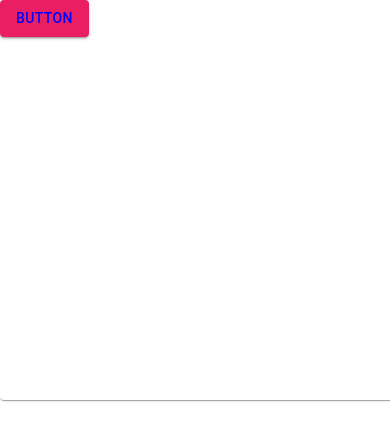
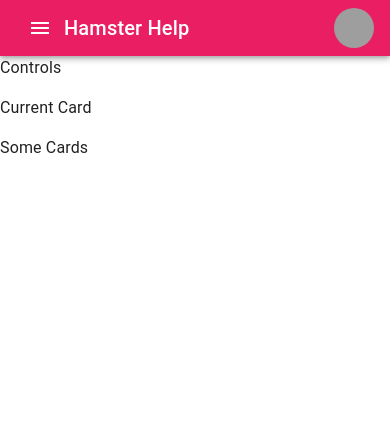
Before and after one commit to Team-Turbo-Hamster/Hamster-Help-FE, a React (Create React App) app: page /tutor in a window 390 px wide. Shown: the top 440 px of the page. Built offline with nearby package versions, Linux system fonts and the light colour scheme; grey boxes are pictures that could not be loaded.

Commit message:
Added basic layout grid and responsive nav menu

```diff
--- a/package.json
+++ b/package.json
@@ -15,6 +15,8 @@
     "axios": "^0.25.0",
     "react": "^17.0.2",
     "react-dom": "^17.0.2",
+    "react-router": "^6.2.1",
+    "react-router-dom": "^6.2.1",
     "react-scripts": "5.0.0",
     "web-vitals": "^0.2.4",
     "workbox-background-sync": "^5.1.4",
--- a/src/App.js
+++ b/src/App.js
@@ -1,13 +1,16 @@
 import React from "react";
-import { Paper } from "@mui/material";
-import ButtonComponent from "./components/ButtonComponent";
+import { Routes, Route } from "react-router-dom";
+
+import Layout from "./components/Layout";
+import Tutor from "./pages/Tutor";
+
 function App() {
   return (
-    <div className="App">
-      <Paper sx={{ width: "400px", height: "400px" }}>
-        <ButtonComponent />
-      </Paper>
-    </div>
+    <Routes>
+      <Route path="/" element={<Layout />}>
+        <Route path="tutor" element={<Tutor />} />
+      </Route>
+    </Routes>
   );
 }
 
--- /dev/null
+++ b/src/components/Layout.jsx
@@ -0,0 +1,34 @@
+import { Outlet } from "react-router-dom";
+import { useState } from "react";
+import { AppBar, Toolbar, Container } from "@mui/material";
+
+import SettingsMenu from "./SettingsMenu";
+import NavMenu from "./NavMenu";
+
+const Layout = (props) => {
+  const [anchorElNav, setAnchorElNav] = useState(null);
+
+  const handleCloseNavMenu = () => {
+    setAnchorElNav(null);
+  };
+
+  return (
+    <>
+      <AppBar position="static">
+        <Container maxWidth="xl">
+          <Toolbar disableGutters>
+            <NavMenu
+              anchorElNav={anchorElNav}
+              setAnchorElNav={setAnchorElNav}
+              handleCloseNavMenu={handleCloseNavMenu}
+            />
+            <SettingsMenu handleCloseNavMenu={handleCloseNavMenu} />
+          </Toolbar>
+        </Container>
+      </AppBar>
+      <Outlet />
+    </>
+  );
+};
+
+export default Layout;
--- /dev/null
+++ b/src/components/NavMenu.jsx
@@ -0,0 +1,65 @@
+import { Typography, Box, IconButton, Menu, MenuItem } from "@mui/material";
+import { Link as RouterLink } from "react-router-dom";
+import MenuIcon from "@mui/icons-material/Menu";
+
+const pages = [{ title: "Tutor", url: "tutor" }];
+
+const NavMenu = ({ anchorElNav, setAnchorElNav, handleCloseNavMenu }) => {
+  const handleOpenNavMenu = (event) => {
+    setAnchorElNav(event.currentTarget);
+  };
+
+  return (
+    <>
+      <Box>
+        <IconButton
+          size="large"
+          aria-label="account of current user"
+          aria-controls="menu-appbar"
+          aria-haspopup="true"
+          onClick={handleOpenNavMenu}
+          color="inherit"
+        >
+          <MenuIcon />
+        </IconButton>
+        <Menu
+          id="menu-appbar"
+          anchorEl={anchorElNav}
+          anchorOrigin={{
+            vertical: "bottom",
+            horizontal: "left",
+          }}
+          keepMounted
+          transformOrigin={{
+            vertical: "top",
+            horizontal: "left",
+          }}
+          open={Boolean(anchorElNav)}
+          onClose={handleCloseNavMenu}
+          sx={{}}
+        >
+          {pages.map((page) => (
+            <MenuItem
+              key={page.url}
+              onClick={handleCloseNavMenu}
+              component={RouterLink}
+              to={page.url}
+            >
+              <Typography textAlign="center">{page.title}</Typography>
+            </MenuItem>
+          ))}
+        </Menu>
+      </Box>
+      <Typography
+        variant="h6"
+        noWrap
+        component="div"
+        sx={{ flexGrow: 1, mr: 2 }}
+      >
+        Hamster Help
+      </Typography>
+    </>
+  );
+};
+
+export default NavMenu;
--- /dev/null
+++ b/src/components/SettingsMenu.jsx
@@ -0,0 +1,45 @@
+import { useState } from "react";
+import { Avatar, Box, Tooltip, Menu, IconButton } from "@mui/material";
+import ThemeToggle from "./ThemeToggle";
+
+const SettingsMenu = ({ handleCloseNavMenu }) => {
+  const [anchorElUser, setAnchorElUser] = useState(null);
+
+  const handleCloseUserMenu = () => {
+    setAnchorElUser(null);
+  };
+
+  const handleOpenUserMenu = (event) => {
+    setAnchorElUser(event.currentTarget);
+  };
+
+  return (
+    <Box sx={{ flexGrow: 0 }}>
+      <Tooltip title="Open settings">
+        <IconButton onClick={handleOpenUserMenu} sx={{ p: 0 }}>
+          <Avatar alt="Remy Sharp" src="/static/images/avatar/2.jpg" />
+        </IconButton>
+      </Tooltip>
+      <Menu
+        sx={{ mt: "45px" }}
+        id="menu-appbar"
+        anchorEl={anchorElUser}
+        anchorOrigin={{
+          vertical: "top",
+          horizontal: "right",
+        }}
+        keepMounted
+        transformOrigin={{
+          vertical: "top",
+          horizontal: "right",
+        }}
+        open={Boolean(anchorElUser)}
+        onClose={handleCloseUserMenu}
+      >
+        <ThemeToggle />
+      </Menu>
+    </Box>
+  );
+};
+
+export default SettingsMenu;
--- a/src/components/ButtonComponent.jsx
+++ b/src/components/ThemeToggle.jsx
@@ -1,21 +1,21 @@
 import React from "react";
-import { Button } from "@mui/material";
+import { MenuItem } from "@mui/material";
 import { useColorMode } from "../styles/theme";
 import useStyles from "../styles/components/buttonComponent.styles";
 
-const ButtonComponent = () => {
+const ThemeToggle = () => {
   const { toggleColorMode, mode } = useColorMode();
   const classes = useStyles();
 
   return (
-    <Button
+    <MenuItem
       className={classes.button}
       onClick={toggleColorMode}
       variant="contained"
     >
-      Button
-    </Button>
+      Toggle Theme (Light/Dark)
+    </MenuItem>
   );
 };
 
-export default ButtonComponent;
+export default ThemeToggle;
--- a/src/index.js
+++ b/src/index.js
@@ -1,5 +1,7 @@
 import React from "react";
 import ReactDOM from "react-dom";
+import { BrowserRouter } from "react-router-dom";
+
 import App from "./App";
 import * as serviceWorkerRegistration from "./serviceWorkerRegistration";
 import reportWebVitals from "./reportWebVitals";
@@ -8,10 +10,12 @@ import { CssBaseline } from "@mui/material";
 
 ReactDOM.render(
   <React.StrictMode>
-    <ColorModeContextProvider>
-      <CssBaseline />
-      <App />
-    </ColorModeContextProvider>
+    <BrowserRouter>
+      <ColorModeContextProvider>
+        <CssBaseline />
+        <App />
+      </ColorModeContextProvider>
+    </BrowserRouter>
   </React.StrictMode>,
   document.getElementById("root")
 );
--- /dev/null
+++ b/src/pages/Tutor.jsx
@@ -0,0 +1,19 @@
+import { Grid } from "@mui/material";
+
+const Tutor = (props) => {
+  return (
+    <Grid container spacing={2}>
+      <Grid item xl={2} xs={12}>
+        Controls
+      </Grid>
+      <Grid item xl={8} xs={12}>
+        Current Card
+      </Grid>
+      <Grid item xl={2} xs={12}>
+        Some Cards
+      </Grid>
+    </Grid>
+  );
+};
+
+export default Tutor;
```
Also changed, not shown: 1 other file (tests, documents, lock files or other folders).
